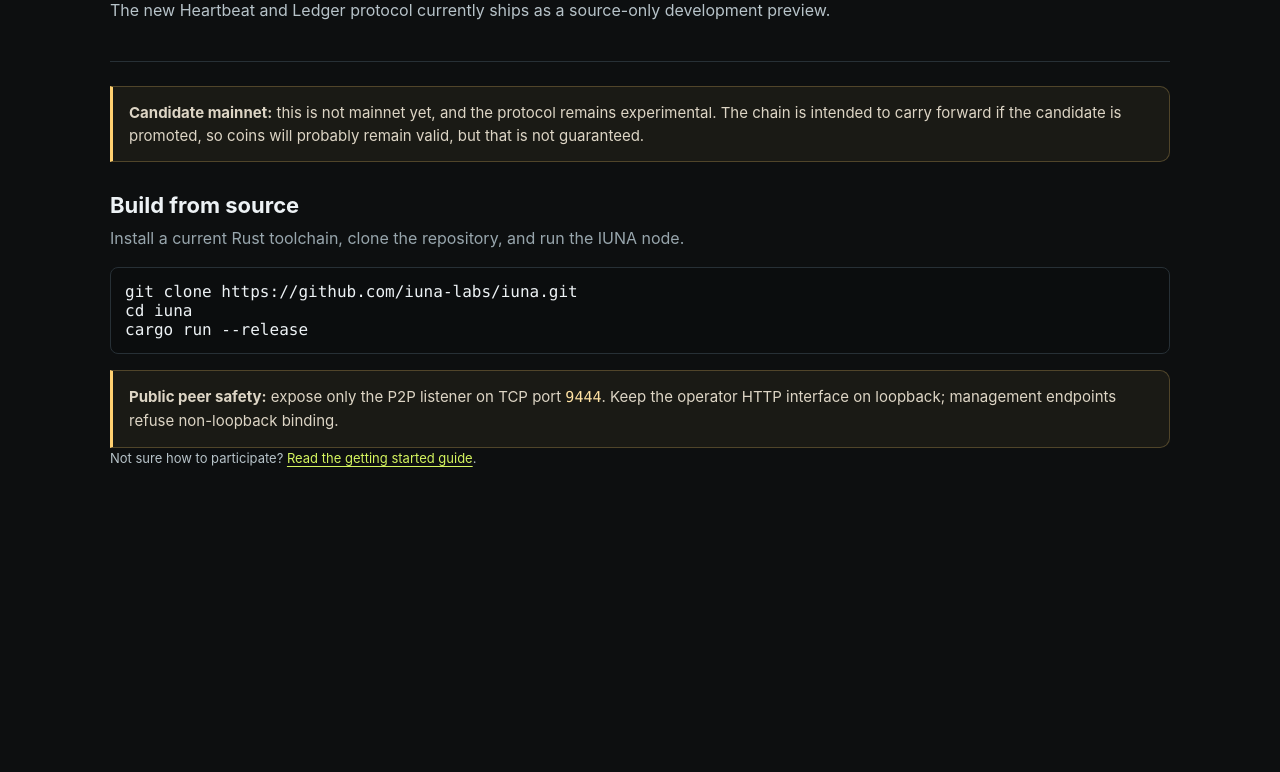
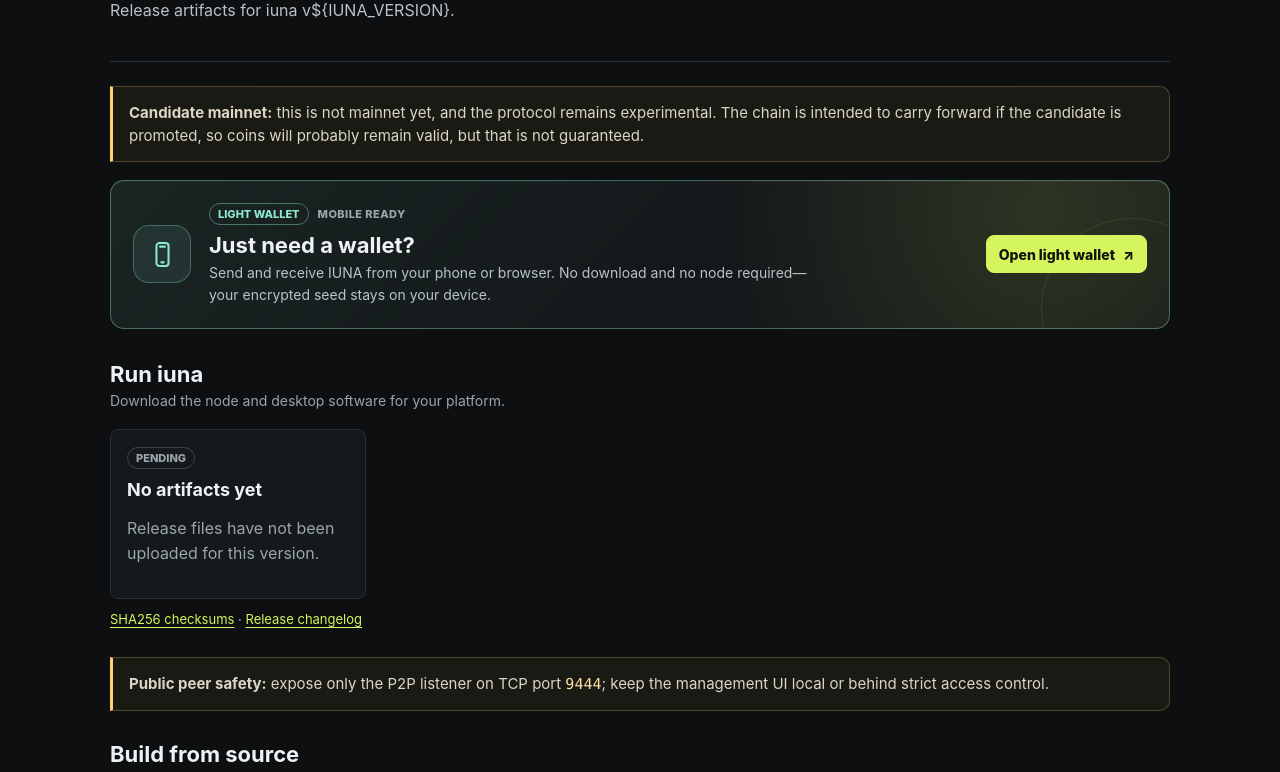
Before and after one commit to iuna-labs/iuna, a plain HTML site: page www/downloads.html in a window 1280 px wide. Shown: the part 137-909 px from the top of the page. Before the commit the page ends 800 px from the top, so only its background shows below. Drawn offline with Linux system fonts and the light colour scheme; no server answers.

Commit message:
fix(www): bring back the release downloads
The downloads page became source-only while the new protocol had no
releases. It lists the desktop and CLI artifacts again, reading the
version from an attribute because the site CSP allows no inline script.

```diff
--- /dev/null
+++ b/www/assets/iuna-downloads.js
@@ -0,0 +1,109 @@
+(function () {
+  // An attribute rather than an inline script, which the site CSP does not allow.
+  var page = document.querySelector("[data-downloads-version]");
+  var rawVersion = page ? page.getAttribute("data-downloads-version") : "";
+  var version = rawVersion.replace(/^v/, "");
+  var tag = "v" + version;
+  var base = "/downloads/";
+
+  var artifacts = [
+    {
+      label: "Linux CLI",
+      title: "Linux x86_64",
+      description: "Command-line node and wallet UI server.",
+      file: "iuna-" + tag + "-linux-x86_64.tar.gz",
+      button: "Download tar.gz"
+    },
+    {
+      label: "Linux CLI",
+      title: "Linux aarch64",
+      description: "Command-line node and wallet UI server for ARM64 Linux.",
+      file: "iuna-" + tag + "-linux-aarch64.tar.gz",
+      button: "Download tar.gz"
+    },
+    {
+      label: "macOS desktop",
+      title: "Apple silicon",
+      description: "Desktop app bundle for macOS.",
+      file: "iuna-" + tag + "-macos-aarch64-desktop.app.zip",
+      button: "Download app.zip"
+    },
+    {
+      label: "Windows desktop",
+      title: "Windows x86_64",
+      description: "Desktop installer for Windows.",
+      file: "iuna-" + tag + "-windows-x86_64-desktop-setup.exe",
+      button: "Download setup.exe"
+    }
+  ];
+
+  function escapeHtml(value) {
+    return String(value).replace(/[&<>"']/g, function (character) {
+      return {
+        "&": "&amp;",
+        "<": "&lt;",
+        ">": "&gt;",
+        '"': "&quot;",
+        "'": "&#39;"
+      }[character];
+    });
+  }
+
+  function checkArtifact(artifact) {
+    return fetch(base + artifact.file, { method: "HEAD", cache: "no-store" })
+      .then(function (response) {
+        if (!response.ok) {
+          return null;
+        }
+
+        return Object.assign({}, artifact, {
+          size: Number(response.headers.get("content-length"))
+        });
+      })
+      .catch(function () {
+        return null;
+      });
+  }
+
+  function renderCards(files) {
+    var container = document.querySelector("[data-download-cards]");
+    if (!container) {
+      return;
+    }
+
+    if (files.length === 0) {
+      container.innerHTML = '<article class="card"><span class="tag pending">Pending</span><h2>No artifacts yet</h2><p class="muted">Release files have not been uploaded for this version.</p></article>';
+      return;
+    }
+
+    container.innerHTML = files.map(function (file) {
+      return [
+        '<article class="card">',
+        '<span class="tag">' + escapeHtml(file.label) + '</span>',
+        '<h2>' + escapeHtml(file.title) + '</h2>',
+        '<p>' + escapeHtml(file.description) + '</p>',
+        '<p><a class="button" href="' + escapeHtml(base + file.file) + '">' + escapeHtml(file.button) + '</a></p>',
+        '</article>'
+      ].join("");
+    }).join("");
+  }
+
+  function hydrateStaticText() {
+    var versionNodes = document.querySelectorAll("[data-download-version]");
+    var linuxFile = "iuna-" + tag + "-linux-x86_64.tar.gz";
+    var linuxNodes = document.querySelectorAll("[data-linux-x86-file]");
+
+    versionNodes.forEach(function (node) {
+      node.textContent = tag;
+    });
+    linuxNodes.forEach(function (node) {
+      node.textContent = linuxFile;
+    });
+  }
+
+  hydrateStaticText();
+  Promise.all(artifacts.map(checkArtifact)).then(function (results) {
+    var files = results.filter(Boolean);
+    renderCards(files);
+  });
+}());
--- a/www/assets/static-listing.css
+++ b/www/assets/static-listing.css
@@ -326,6 +326,101 @@ body > h3 {
   grid-template-columns: repeat(4, minmax(0, 1fr));
   margin-bottom: 10px;
 }
+
+.light-wallet-card {
+  position: relative;
+  display: grid;
+  grid-template-columns: auto minmax(0, 1fr) auto;
+  gap: 18px;
+  align-items: center;
+  overflow: hidden;
+  margin: 18px 0 32px;
+  border: 1px solid rgba(141, 233, 205, .38);
+  border-radius: 14px;
+  padding: 22px;
+  background:
+    radial-gradient(circle at 88% 20%, rgba(213, 245, 95, .13), transparent 34%),
+    linear-gradient(135deg, rgba(141, 233, 205, .1), rgba(21, 25, 27, .96) 54%);
+  box-shadow: inset 0 1px 0 rgba(255, 255, 255, .035);
+}
+
+.light-wallet-card::after {
+  content: "";
+  position: absolute;
+  right: -54px;
+  bottom: -72px;
+  width: 180px;
+  height: 180px;
+  border: 1px solid rgba(213, 245, 95, .1);
+  border-radius: 50%;
+  pointer-events: none;
+}
+
+.light-wallet-icon {
+  position: relative;
+  z-index: 1;
+  display: grid;
+  place-items: center;
+  width: 58px;
+  height: 58px;
+  border: 1px solid rgba(141, 233, 205, .32);
+  border-radius: 16px;
+  background: rgba(141, 233, 205, .09);
+  color: var(--cyan);
+}
+
+.light-wallet-icon svg {
+  width: 29px;
+  height: 29px;
+  fill: none;
+  stroke: currentColor;
+  stroke-width: 1.7;
+  stroke-linecap: round;
+}
+
+.light-wallet-copy {
+  position: relative;
+  z-index: 1;
+}
+
+.light-wallet-copy h2 {
+  margin: 7px 0 4px;
+  font-size: 22px;
+}
+
+.light-wallet-copy p {
+  max-width: 620px;
+  margin: 0;
+  font-size: 14px;
+}
+
+.light-wallet-tags {
+  display: flex;
+  gap: 9px;
+  align-items: center;
+}
+
+.light-wallet-tags .tag {
+  margin: 0;
+  border-color: rgba(141, 233, 205, .42);
+  color: var(--cyan);
+}
+
+.wallet-platform {
+  color: var(--muted);
+  font-size: 11px;
+  font-weight: 800;
+  letter-spacing: .04em;
+  text-transform: uppercase;
+}
+
+.light-wallet-button {
+  position: relative;
+  z-index: 1;
+  gap: 8px;
+  white-space: nowrap;
+}
+
 
 .download-heading {
   display: flex;
@@ -757,6 +852,14 @@ hr {
   h1 { font-size: 34px; }
   .grid { grid-template-columns: 1fr; }
   .download-grid { grid-template-columns: 1fr; }
+  .light-wallet-card {
+    grid-template-columns: auto minmax(0, 1fr);
+  }
+  .light-wallet-button {
+    grid-column: 1 / -1;
+    justify-content: center;
+    width: 100%;
+  }
   .guide-page { gap: 28px; padding-top: 38px; }
   .guide-hero h1 { font-size: 44px; }
   .guide-lead { font-size: 18px; }
--- a/www/downloads.html
+++ b/www/downloads.html
@@ -5,15 +5,15 @@
   <meta name="viewport" content="width=device-width, initial-scale=1">
   <meta name="color-scheme" content="dark">
   <meta name="theme-color" content="#0d0f10">
-  <meta name="description" content="Build and run an iuna candidate mainnet node from source.">
+  <meta name="description" content="Open the lightweight iuna mobile wallet or download the latest node and desktop app releases for Linux, macOS, and Windows.">
   <meta name="robots" content="index, follow, max-image-preview:large">
   <link rel="canonical" href="https://getiuna.org/downloads/">
   <link rel="icon" href="/favicon.svg" type="image/svg+xml">
   <link rel="icon" href="/favicon.ico" sizes="any">
   <link rel="apple-touch-icon" href="/apple-touch-icon.png">
   <link rel="manifest" href="/site.webmanifest">
-  <meta property="og:title" content="Run iuna">
-  <meta property="og:description" content="Build and run an iuna candidate mainnet node from source.">
+  <meta property="og:title" content="Download iuna">
+  <meta property="og:description" content="Use the lightweight iuna mobile wallet or get the latest node and desktop app releases.">
   <meta property="og:type" content="website">
   <meta property="og:url" content="https://getiuna.org/downloads/">
   <meta property="og:site_name" content="iuna">
@@ -24,11 +24,11 @@
   <meta property="og:image:type" content="image/png">
   <meta property="og:image:alt" content="iuna — Help test a different kind of network">
   <meta name="twitter:card" content="summary_large_image">
-  <meta name="twitter:title" content="Run iuna">
-  <meta name="twitter:description" content="Build and run an iuna candidate mainnet node from source.">
+  <meta name="twitter:title" content="Download iuna">
+  <meta name="twitter:description" content="Use the lightweight iuna mobile wallet or get the latest node and desktop app releases.">
   <meta name="twitter:image" content="https://getiuna.org/assets/og.png">
   <meta name="twitter:image:alt" content="iuna — Help test a different kind of network">
-  <title>Run iuna</title>
+  <title>iuna light wallet and node downloads</title>
   <link rel="stylesheet" href="/assets/static-listing.css">
 </head>
 <body>
@@ -48,29 +48,72 @@
     </div>
   </div>
 
-  <main class="wrap">
+  <main class="wrap" data-downloads-version="${IUNA_VERSION}">
     <section class="hero">
-      <h1>Run iuna</h1>
-      <p>The new Heartbeat and Ledger protocol currently ships as a source-only development preview.</p>
+      <h1>iuna Downloads</h1>
+      <p>Release artifacts for iuna <span data-download-version>${IUNA_VERSION}</span>.</p>
     </section>
 
     <aside class="safety-note">
       <strong>Candidate mainnet:</strong> this is not mainnet yet, and the protocol remains experimental. The chain is intended to carry forward if the candidate is promoted, so coins will probably remain valid, but that is not guaranteed.
     </aside>
 
+    <aside class="light-wallet-card" aria-labelledby="light-wallet-title">
+      <div class="light-wallet-icon" aria-hidden="true">
+        <svg viewBox="0 0 24 24" focusable="false">
+          <rect x="7" y="2.5" width="10" height="19" rx="2.5"></rect>
+          <path d="M10 5.5h4M11 18.5h2"></path>
+        </svg>
+      </div>
+      <div class="light-wallet-copy">
+        <div class="light-wallet-tags">
+          <span class="tag">Light wallet</span>
+          <span class="wallet-platform">Mobile ready</span>
+        </div>
+        <h2 id="light-wallet-title">Just need a wallet?</h2>
+        <p>Send and receive IUNA from your phone or browser. No download and no node required—your encrypted seed stays on your device.</p>
+      </div>
+      <a class="button light-wallet-button" href="https://wallet.getiuna.org/">
+        Open light wallet
+        <span aria-hidden="true">↗</span>
+      </a>
+    </aside>
+
+    <div class="download-heading">
+      <div>
+        <h2>Run iuna</h2>
+        <p class="muted">Download the node and desktop software for your platform.</p>
+      </div>
+    </div>
+
+    <div class="grid download-grid" data-download-cards>
+      <article class="card">
+        <span class="tag pending">Checking</span>
+        <h2>Downloads</h2>
+        <p class="muted">Looking for release artifacts.</p>
+      </article>
+    </div>
+
+    <p class="checksum-link">
+      <a href="/downloads/SHA256SUMS">SHA256 checksums</a>
+      <span aria-hidden="true">·</span>
+      <a href="https://github.com/iuna-labs/iuna/blob/main/CHANGELOG.md" target="_blank" rel="noopener noreferrer">Release changelog</a>
+    </p>
+
+    <aside class="safety-note">
+      <strong>Public peer safety:</strong> expose only the P2P listener on TCP port <code>9444</code>; keep the management UI local or behind strict access control.
+    </aside>
+
     <section class="source-build">
       <h2>Build from source</h2>
-      <p class="muted">Install a current Rust toolchain, clone the repository, and run the IUNA node.</p>
+      <p class="muted">Clone the repository and run a local release build.</p>
       <pre><code>git clone https://github.com/iuna-labs/iuna.git
 cd iuna
 cargo run --release</code></pre>
     </section>
 
-    <aside class="safety-note">
-      <strong>Public peer safety:</strong> expose only the P2P listener on TCP port <code>9444</code>. Keep the operator HTTP interface on loopback; management endpoints refuse non-loopback binding.
-    </aside>
-
     <p class="checksum-link">Not sure how to participate? <a href="/getting-started/">Read the getting started guide</a>.</p>
   </main>
+  <script src="/assets/iuna-downloads.js"></script>
 </body>
 </html>
```
Also changed, not shown: tests/website-content.test.cjs (+8 -3 lines).
